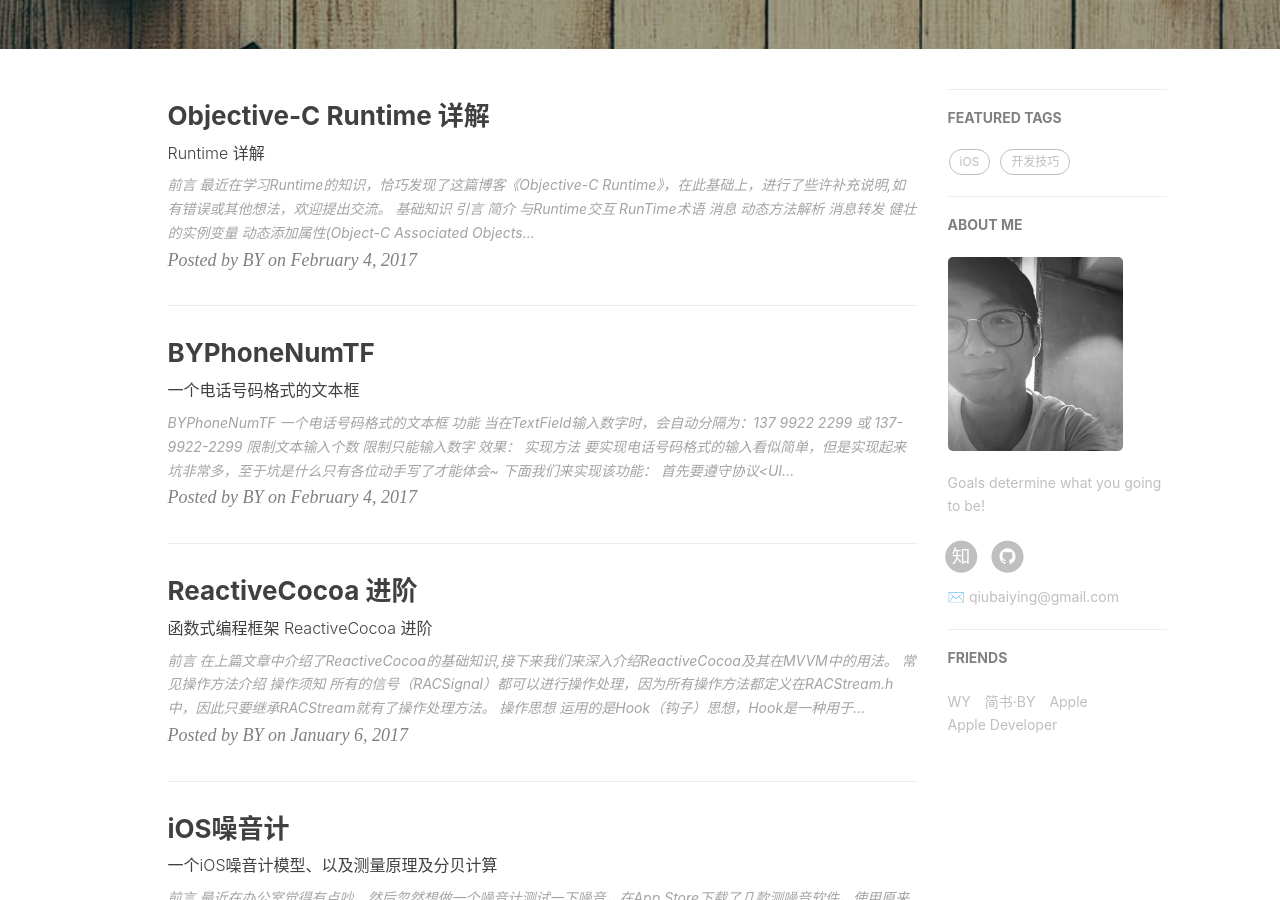
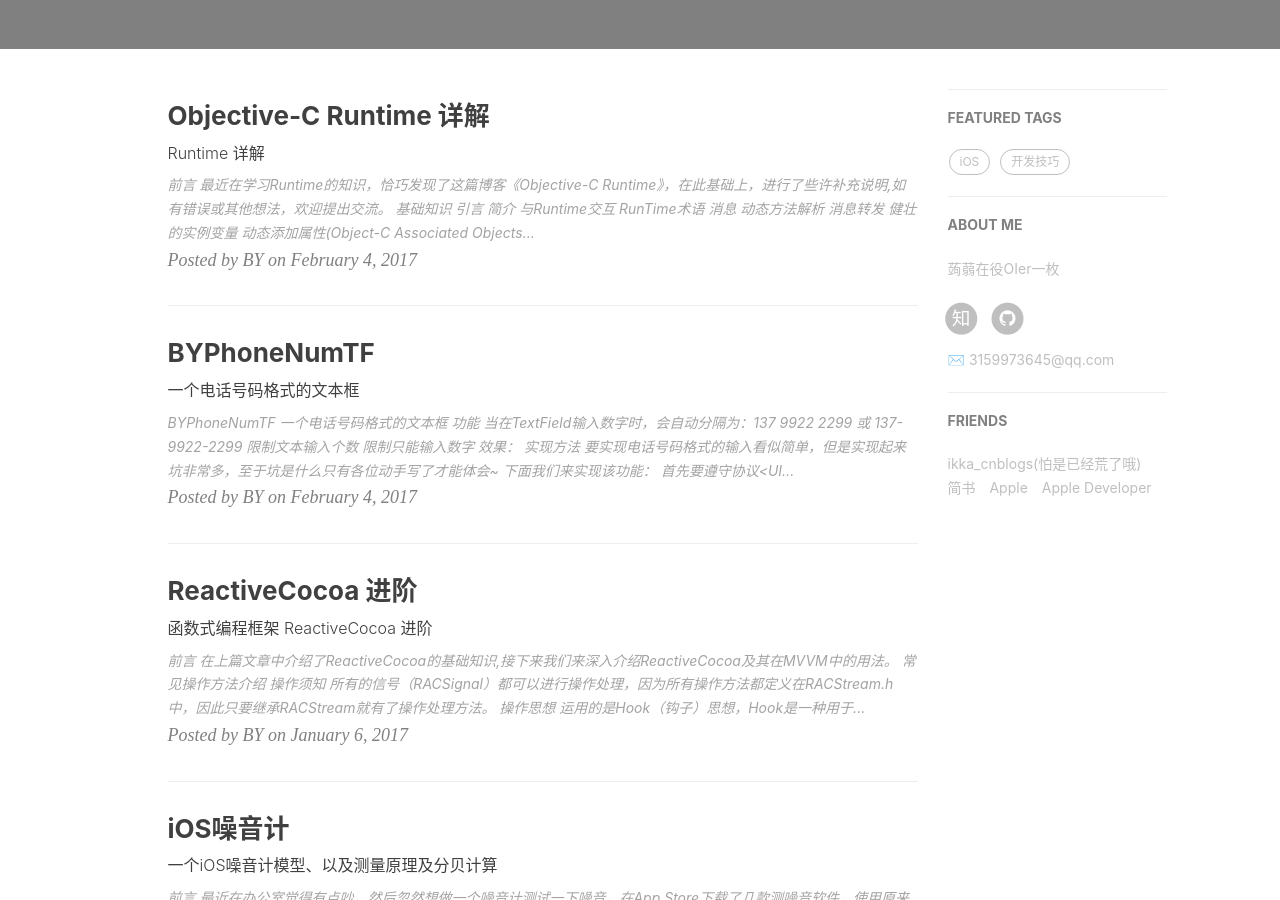
Before and after one commit to Kazusa1103/phqghume.github.com, a Jekyll site: the page built from index.html, in a window 1280 px wide and 900 px high, scrolled down 369 px. Built offline with Jekyll 4.4.1, drawn with Linux system fonts in a browser that asks for light colours; nearby versions of some CDN libraries; the list of posts is cut into pages by our own code; comment, search, counter and statistics services are not loaded.

Commit message:
Update _config.yml

```diff
--- a/_config.yml
+++ b/_config.yml
@@ -1,18 +1,17 @@
 # Site settings
 title: IKKA's Blog
 SEOTitle: 北篱的博客 | IKKA's Blog
-header-img: img/post-bg-desk.jpg
-email: qiubaiying@gmail.com
-description: "Every failure is leading towards success."
+header-img:
+email: 3159973645@qq.com
+description: "联赛钦定退役选手"
 keyword: "beili, ikka, 北篱的博客, ikka's blog, OI, 竞赛, c++, python"
 url: "https://phqghume.github.io/"          # your host, for absolute URL
-baseurl: ""      # for example, '/blog' if your blog hosted on 'host/blog'
-github_repo: "https://github.com/qiubaiying/qiubaiying.github.io.git" # you code repository
+github_repo: "https://github.com/phqghume/phqghume.github.com.git" # you code repository
 
 # Sidebar settings
 sidebar: true                           # whether or not using Sidebar.
-sidebar-about-description: "Goals determine what you going to be!"
-sidebar-avatar: /img/about-BY-gentle.jpg      # use absolute URL, seeing it's used in both `/` and `/about/`
+sidebar-about-description: "蒟蒻在役OIer一枚"
+#sidebar-avatar: /img/about-BY-gentle.jpg      # use absolute URL, seeing it's used in both `/` and `/about/`
 
 
 
@@ -70,11 +69,11 @@ gitalk:
 
 # Analytics settings
 # Baidu Analytics
-ba_track_id: b50bf2b12b5338a1845e33832976fd68
+#ba_track_id: b50bf2b12b5338a1845e33832976fd68
 
 # Google Analytics
-ga_track_id: 'UA-90855596-1'            # Format: UA-xxxxxx-xx
-ga_domain: auto               # 默认的是 auto, 这里我是自定义了的域名，你如果没有自己的域名，需要改成auto
+#ga_track_id: 'UA-90855596-1'            # Format: UA-xxxxxx-xx
+#ga_domain: auto               # 默认的是 auto, 这里我是自定义了的域名，你如果没有自己的域名，需要改成auto
 
 
 
@@ -95,10 +94,10 @@ service-worker: true
 # Friends
 friends: [
     {
-        title: "WY",
+        title: "ikka_cnblogs(怕是已经荒了哦)",
         href: "http://zhengwuyang.com"
     },{
-        title: "简书·BY",
+        title: "简书",
         href: "http://www.jianshu.com/u/e71990ada2fd"
     },{
         title: "Apple",
```
